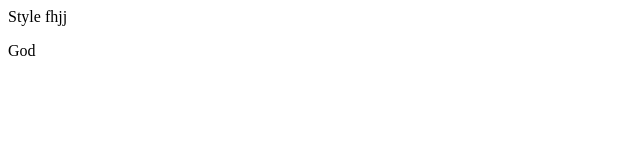
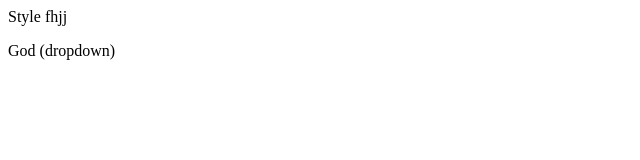
Before and after one commit to Shruti1322/localrepo, a plain HTML site: page index.html in a window 1280 px wide. Shown: the full height of the page, 0-640 px from the left. Drawn offline with Linux system fonts and the light colour scheme.

```diff
--- a/index.html
+++ b/index.html
@@ -1,2 +1,2 @@
 <p>Style fhjj</p>
-<p> God </p>
+<p> God (dropdown)</p>
```
